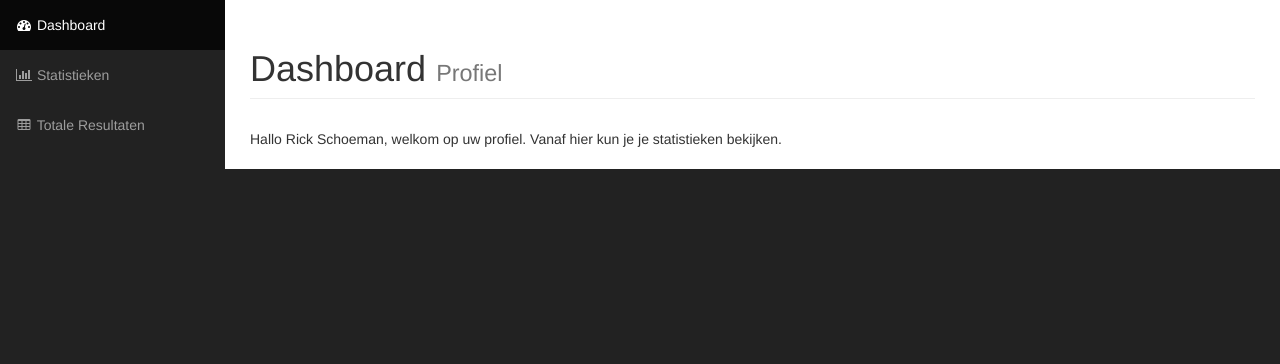
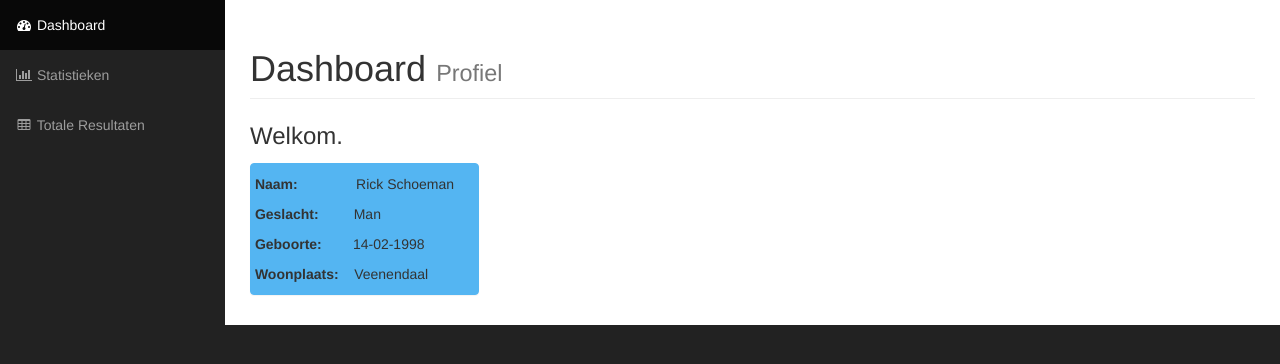
Before and after one commit to Thidal/GITHUBS, a PHP site: page /Dashboard.php in a window 1280 px wide. Shown: the part 51-415 px from the top of the page. Run offline with PHP 8.4, Linux system fonts and the light colour scheme; some libraries are stand-ins or nearby versions.

Commit message:
Mooi maken

```diff
--- a/Dashboard.php
+++ b/Dashboard.php
@@ -82,7 +82,22 @@
                 <!-- /.row -->
                 <div class="row">
                 </div>
-                <p></p> Hallo Rick Schoeman, welkom op uw profiel. Vanaf hier kun je je statistieken bekijken.<p></p>
+                <p STYLE="font-size: 18pt;"> Welkom.</p><p></p>
+                <!-- /.row -->
+                <div class="row">
+                    <div class="col-lg-3">
+                        <div class="panel panel-blue">
+                            <p></p><b>&nbsp;Naam:</b>      &nbsp;&nbsp;&nbsp;&nbsp;&nbsp;&nbsp;&nbsp;&nbsp;&nbsp;&nbsp;&nbsp;&nbsp;&nbsp;  Rick Schoeman<p></p>
+                            <p></p><b>&nbsp;Geslacht:</b>  &nbsp;&nbsp;&nbsp;&nbsp;&nbsp;&nbsp;&nbsp;  Man<p></p>
+                            <p></p><b>&nbsp;Geboorte:</b>  &nbsp;&nbsp;&nbsp;&nbsp;&nbsp;&nbsp;  14-02-1998<p></p>
+                            <p></p><b>&nbsp;Woonplaats:</b>&nbsp;&nbsp;&nbsp;  Veenendaal<p></p>
+                        </div>
+                    </div>
+                </div>
+                <!-- /.row -->
+                <div class="row">
+
+                </div>
                 <!-- /.row -->
             </div>
             <!-- /.container-fluid -->
--- a/css/sb-admin.css
+++ b/css/sb-admin.css
@@ -171,9 +171,13 @@ ul.alert-dropdown {
 .huge {
     font-size: 40px;
 }
-
+.panel-blue {
+    border-color: #54b5f2;
+    background-color: #54b5f2;
+}
 .panel-green {
     border-color: #5cb85c;
+
 }
 
 .panel-green > .panel-heading {
```
Also changed, not shown: img/spartacus-workout.jpg (added).
